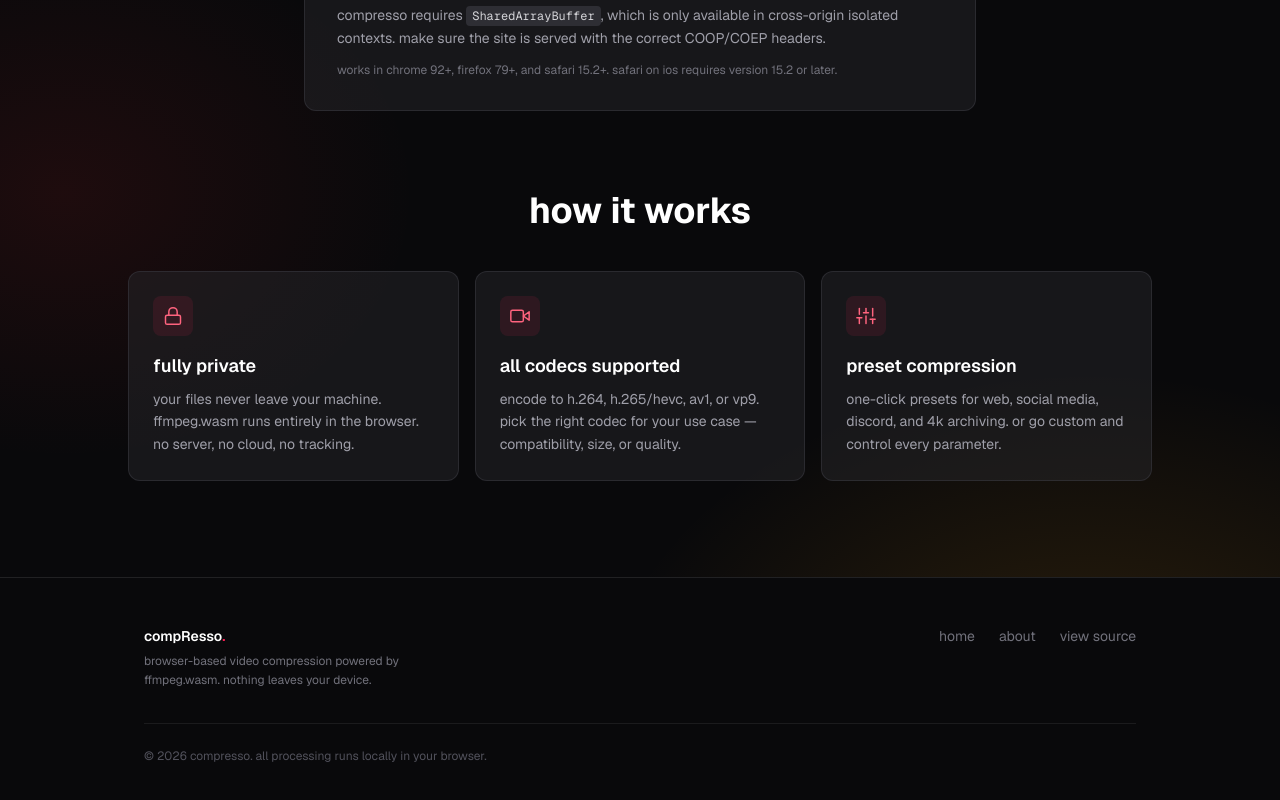
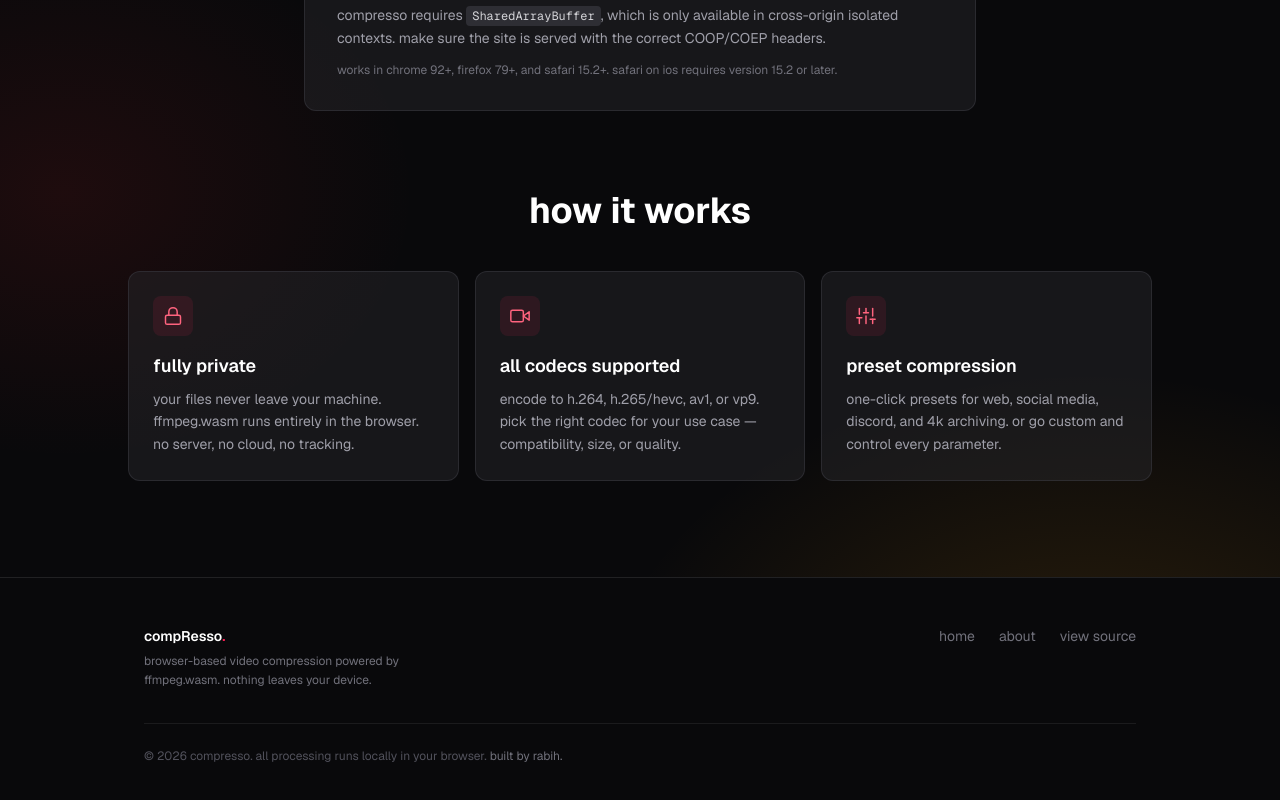
Before and after one commit to rabihzsiddiqui/compResso, a Next.js app: page / in a window 1280 px wide. Shown: the part 562-1362 px from the top of the page. Built offline with nearby package versions, Linux system fonts and the light colour scheme.

Commit message:
add portfolio attribution to footer

```diff
--- a/src/components/Footer.tsx
+++ b/src/components/Footer.tsx
@@ -42,7 +42,15 @@ export function Footer() {
         <div className="mt-8 border-t border-zinc-800/60 pt-6">
           <p className="text-xs text-zinc-600">
             © {new Date().getFullYear()} compresso. all processing runs locally
-            in your browser.
+            in your browser.{" "}
+            <a
+              href="https://rabihs.vercel.app/"
+              target="_blank"
+              rel="noopener noreferrer"
+              className="text-zinc-500 hover:text-zinc-300 transition-colors duration-200"
+            >
+              built by rabih.
+            </a>
           </p>
         </div>
       </div>
```
